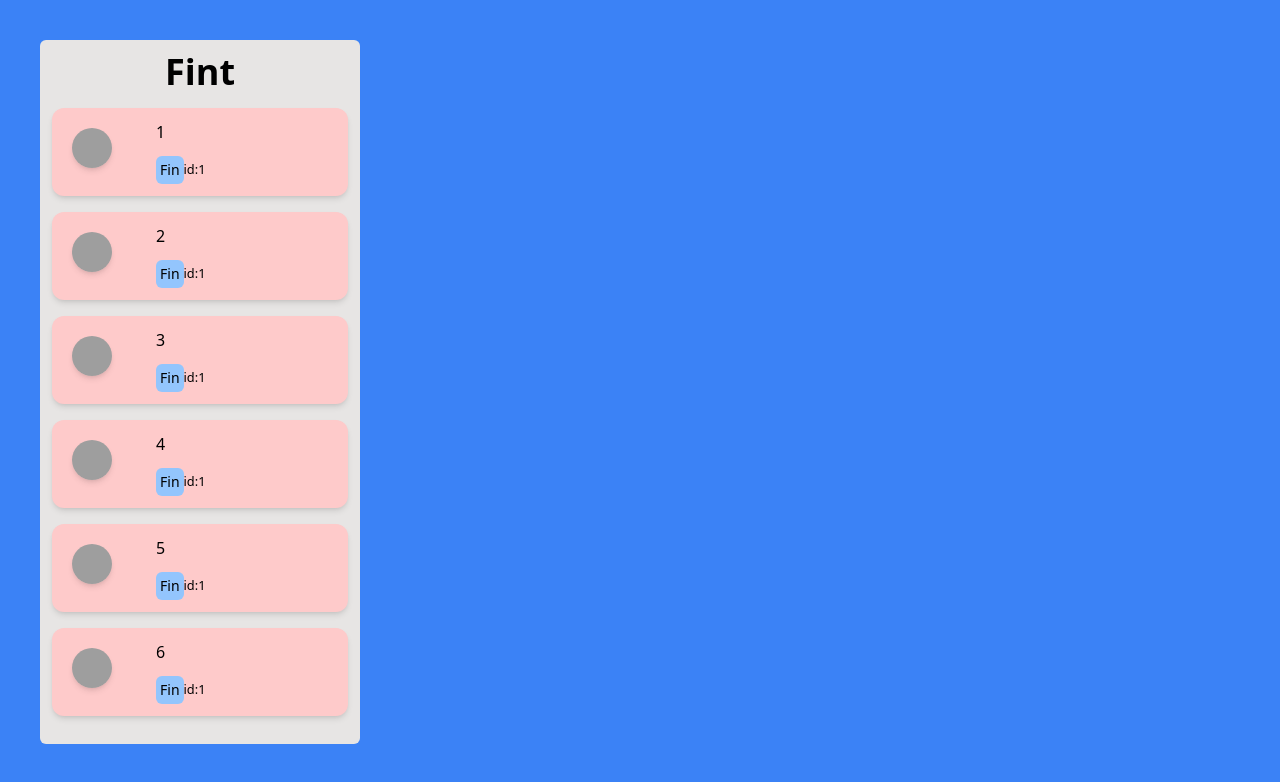
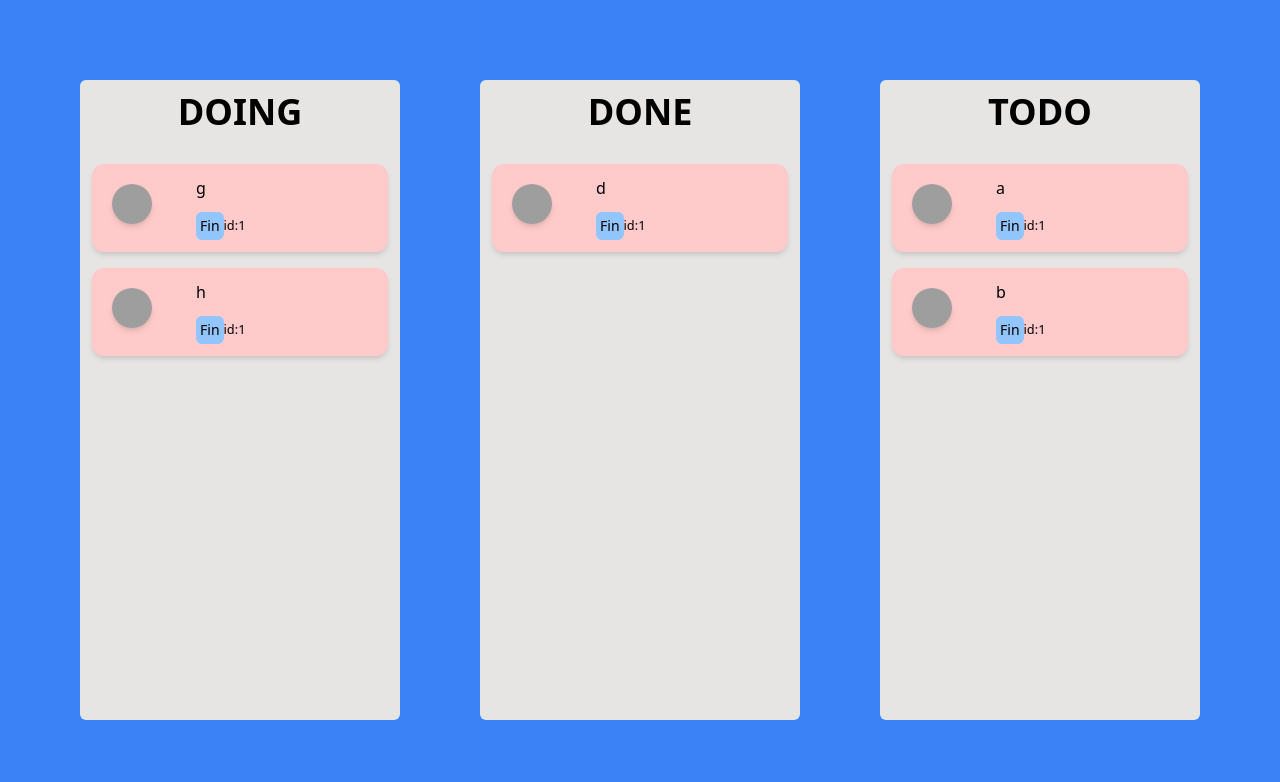
Before and after one commit to pakjonghun/recoilPr, a React (Create React App) app: page / in a window 1280 px wide. Shown: the top 782 px of the page. Built offline with nearby package versions, Linux system fonts and the light colour scheme; grey boxes are pictures that could not be loaded.

Commit message:
Add:리스트 보드 작성

```diff
--- a/src/App.tsx
+++ b/src/App.tsx
@@ -1,71 +1,11 @@
-import {
-  Draggable,
-  Droppable,
-  DragDropContext,
-  DropResult,
-} from "react-beautiful-dnd";
-import { useRecoilState, useRecoilValue } from "recoil";
-import { todoState } from "./atoms";
+import Todo from "./components/Todo";
 
 function App() {
-  const [list, setList] = useRecoilState(todoState);
-  const onDragEnd = ({ destination, source }: DropResult) => {
-    const destinationIndex = destination?.index;
-    if (!destination || destinationIndex == null) return;
-
-    setList((pre) => {
-      console.log("before", pre);
-      const newArray = [...pre];
-      newArray.splice(source.index, 1);
-      console.log("delete", newArray);
-      newArray.splice(destination.index, 0, pre[source.index]);
-      console.log("insert", newArray);
-      return newArray;
-    });
-  };
   return (
-    <div className="p-10 bg-blue-500 w-screen h-screen">
-      <DragDropContext onDragEnd={onDragEnd}>
-        <Droppable droppableId="drop1">
-          {(provider) => (
-            <ul
-              {...provider.droppableProps}
-              ref={provider.innerRef}
-              className="rounded-md p-3 w-full max-w-xs flex flex-col items-center justify-center bg-stone-200"
-            >
-              <h1 className=" mb-4 text-4xl font-bold">Fint</h1>
-              {list.map((i, x) => (
-                <Draggable key={x} index={x} draggableId={x.toString()}>
-                  {(provider) => (
-                    <li
-                      ref={provider.innerRef}
-                      {...provider.dragHandleProps}
-                      {...provider.draggableProps}
-                      className="flex cursor-pointer bg-red-200 w-full h-22 rounded-xl shadow-md mb-4"
-                    >
-                      <img
-                        className="m-5 mr-8 w-10 h-10 rounded-full shadow-md"
-                        src="https://images.unsplash.com/photo-1641499414064-306123010a9b?ixlib=rb-1.2.1&ixid=MnwxMjA3fDB8MHxwaG90by1wYWdlfHx8fGVufDB8fHx8&auto=format&fit=crop&w=1471&q=80"
-                        alt="img"
-                      />
-                      <div className=" p-3 flex justify-between flex-col">
-                        <h2>{i}</h2>
-                        <div className=" flex items-center mt-3 justify-between">
-                          <button className=" text-sm cursor-pointer rounded-md bg-blue-300 p-1">
-                            Fin
-                          </button>
-                          <small>id:1</small>
-                        </div>
-                      </div>
-                    </li>
-                  )}
-                </Draggable>
-              ))}
-              {provider.placeholder}
-            </ul>
-          )}
-        </Droppable>
-      </DragDropContext>
+    <div className="flex  p-10 bg-blue-500 w-screen h-screen">
+      <Todo status="doing" />
+      <Todo status="done" />
+      <Todo status="todo" />
     </div>
   );
 }
--- a/src/atoms.tsx
+++ b/src/atoms.tsx
@@ -1,6 +1,24 @@
 import { atom } from "recoil";
 
-export const todoState = atom<any[]>({
+export const makeTodo = (todo: string) => ({
+  id: Math.random().toString(20).substring(0, 12),
+  todo,
+});
+
+export type TypeTodo = {
+  todo: string;
+  id: string;
+};
+
+export const todoState = atom<{
+  todo: TypeTodo[];
+  doing: TypeTodo[];
+  done: TypeTodo[];
+}>({
   key: "todos",
-  default: [1, 2, 3, 4, 5, 6],
+  default: {
+    todo: [makeTodo("a"), makeTodo("b")],
+    doing: [makeTodo("g"), makeTodo("h")],
+    done: [makeTodo("d")],
+  },
 });
--- /dev/null
+++ b/src/components/Card.tsx
@@ -0,0 +1,39 @@
+import React, { FC } from "react";
+import { Draggable } from "react-beautiful-dnd";
+import { TypeTodo } from "../atoms";
+
+const Card: FC<{ list: TypeTodo[] }> = ({ list }) => {
+  return (
+    <>
+      {list.map((i, idx) => (
+        <Draggable key={i.id} index={idx} draggableId={i.id}>
+          {(provider) => (
+            <li
+              ref={provider.innerRef}
+              {...provider.dragHandleProps}
+              {...provider.draggableProps}
+              className="flex cursor-pointer bg-red-200 w-full h-22 rounded-xl shadow-md mb-4"
+            >
+              <img
+                className="m-5 mr-8 w-10 h-10 rounded-full shadow-md"
+                src="https://images.unsplash.com/photo-1641499414064-306123010a9b?ixlib=rb-1.2.1&ixid=MnwxMjA3fDB8MHxwaG90by1wYWdlfHx8fGVufDB8fHx8&auto=format&fit=crop&w=1471&q=80"
+                alt="img"
+              />
+              <div className=" p-3 flex justify-between flex-col">
+                <h2>{i.todo}</h2>
+                <div className=" flex items-center mt-3 justify-between">
+                  <button className=" text-sm cursor-pointer rounded-md bg-blue-300 p-1">
+                    Fin
+                  </button>
+                  <small>id:1</small>
+                </div>
+              </div>
+            </li>
+          )}
+        </Draggable>
+      ))}
+    </>
+  );
+};
+
+export default React.memo(Card);
--- /dev/null
+++ b/src/components/Todo.tsx
@@ -0,0 +1,44 @@
+import React, { FC, useCallback } from "react";
+import { DragDropContext, Droppable, DropResult } from "react-beautiful-dnd";
+import { useRecoilState } from "recoil";
+import { todoState } from "../atoms";
+import Card from "./Card";
+type Status = "todo" | "done" | "doing";
+
+type TodoProps = { status: Status };
+
+const Todo: FC<TodoProps> = ({ status }) => {
+  const [list, setList] = useRecoilState(todoState);
+  const onDragEnd = useCallback(
+    ({ destination, source }: DropResult) => {
+      if (destination?.index == null) return;
+      setList((pre) => {
+        const newArray = [...pre[status]];
+        newArray.splice(source.index, 1);
+        newArray.splice(destination.index, 0, pre[status][source.index]);
+        return { ...pre, [status]: newArray };
+      });
+    },
+    [setList, status]
+  );
+
+  return (
+    <DragDropContext onDragEnd={onDragEnd}>
+      <Droppable droppableId={status}>
+        {(provider) => (
+          <ul
+            {...provider.droppableProps}
+            ref={provider.innerRef}
+            className="m-10 rounded-md p-3 w-full max-w-xs flex flex-col items-center bg-stone-200"
+          >
+            <h1 className=" mb-8 text-4xl font-bold">{status.toUpperCase()}</h1>
+            <Card list={list[status]} />
+            {provider.placeholder}
+          </ul>
+        )}
+      </Droppable>
+    </DragDropContext>
+  );
+};
+
+export default Todo;
--- a/src/styles/style.css
+++ b/src/styles/style.css
@@ -474,6 +474,10 @@ Ensure the default browser behavior of the `hidden` attribute.
   margin: 1.25rem;
 }
 
+.m-10 {
+  margin: 2.5rem;
+}
+
 .mb-5 {
   margin-bottom: 1.25rem;
 }
@@ -492,6 +496,10 @@ Ensure the default browser behavior of the `hidden` attribute.
 
 .mt-3 {
   margin-top: 0.75rem;
+}
+
+.mb-8 {
+  margin-bottom: 2rem;
 }
 
 .flex {
```
